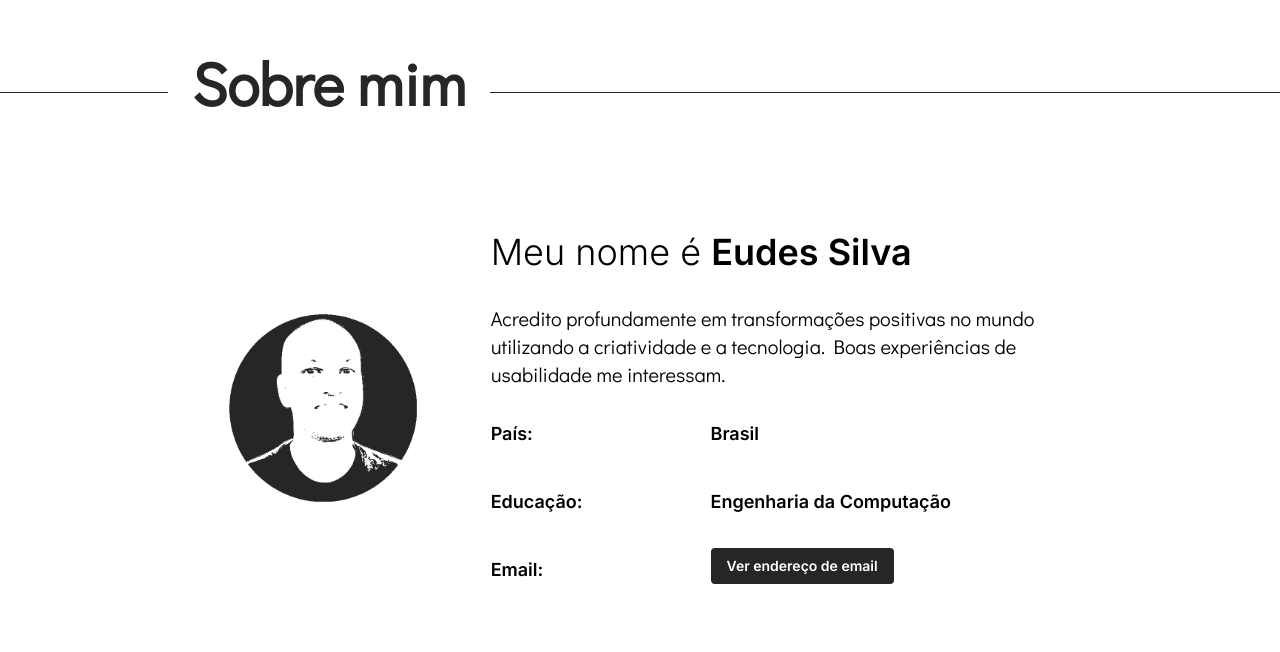
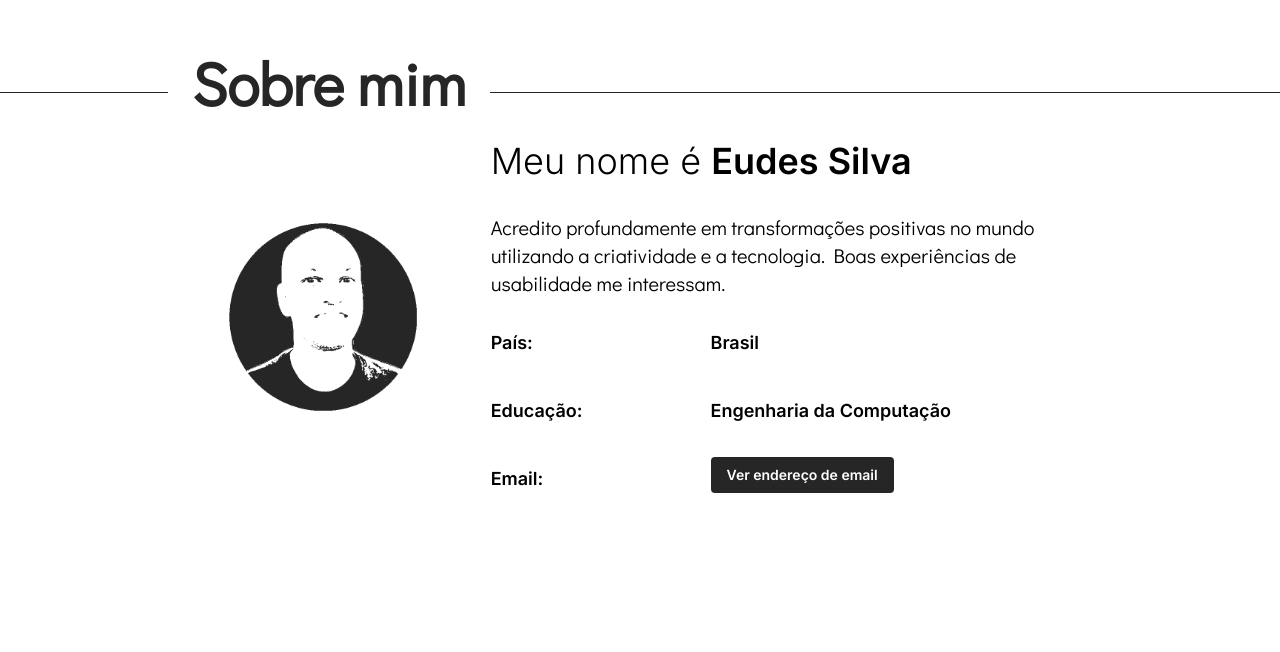
Before and after one commit to eudes-silva/portfolio, a Vue app: page /#home in a window 1280 px wide. Shown: the part 828-1480 px from the top of the page. Built offline with nearby package versions, Linux system fonts and the light colour scheme.

Commit message:
fix: home and about sections mobile landscape orientation layout adjustment

```diff
--- a/src/pages/index.vue
+++ b/src/pages/index.vue
@@ -42,14 +42,14 @@ function selectViewSection(value: boolean) {
 <template>
   <Header @selectViewSection="selectViewSection" />
   <div
-    class="h-screen bg-gray-100 bg-main-circle bg-contain bg-no-repeat bg-center pt-64 sm:pt-32"
+    class="min-h-screen bg-gray-100 bg-main-circle bg-contain bg-no-repeat bg-center pt-64 sm:pt-32"
     id="home"
     ref="home"
   >
     <HomeSection @selectViewSection="selectViewSection" />
   </div>
   <div
-    class="h-screen"
+    class="min-h-screen"
     :class="route.fullPath === '/#about' ? 'pt-16 sm:pt-24' : 'pt-6'"
     id="about"
     ref="about"
```
